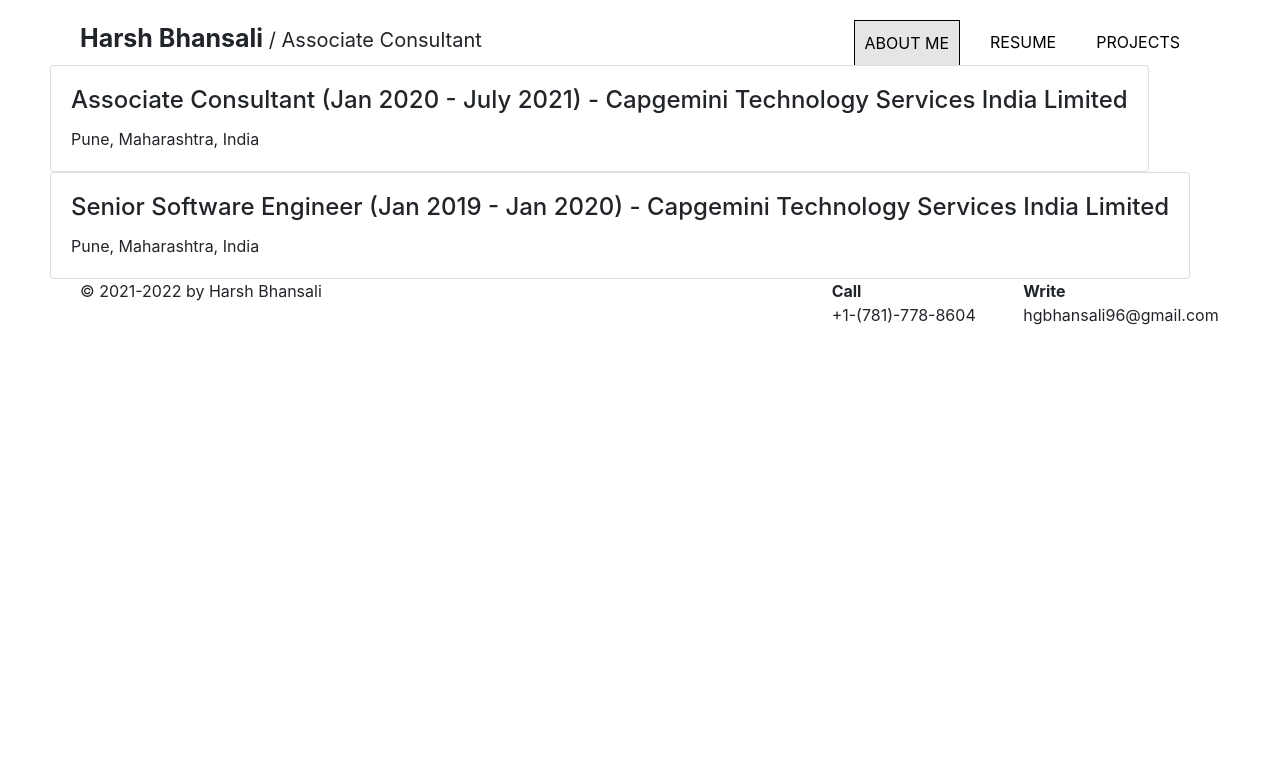
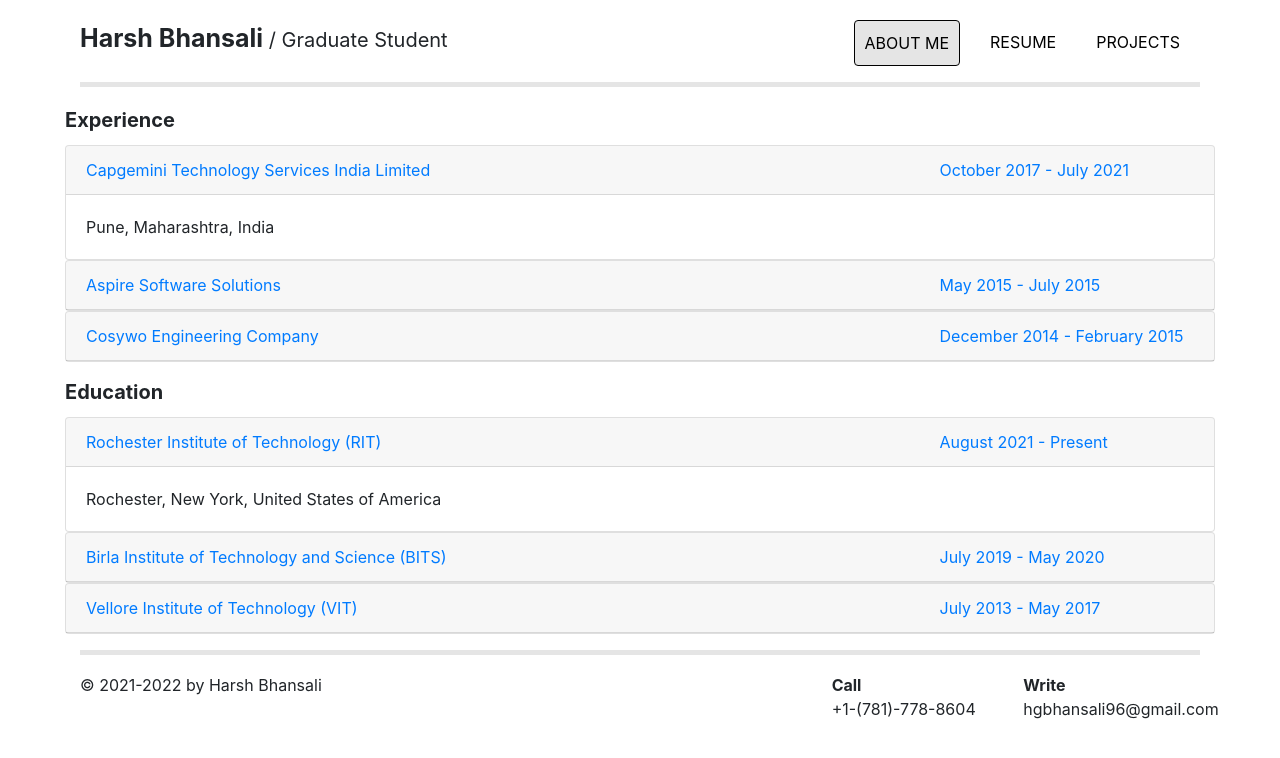
Before and after one commit to bhansaliharshg/bhansaliharshg.github.io, an Angular app: page /resume in a window 1280 px wide. Shown: the top 758 px of the page. Built offline with nearby package versions, Linux system fonts and the light colour scheme.

Commit message:
Updated resume component

```diff
--- a/src/app/footer/footer.component.html
+++ b/src/app/footer/footer.component.html
@@ -1,3 +1,4 @@
+<hr style="height: 2px; border-width: thick;">
 <div class="row">
     <div class="col-sm-3">&#169; 2021-{{currentYear}} by Harsh Bhansali</div>
     <div class="col-sm-5"></div>
--- a/src/app/header/header.component.css
+++ b/src/app/header/header.component.css
@@ -20,7 +20,6 @@
 .active {
     padding: 10px;
     background-color: rgba(0, 0, 0, 0.1);
-    border-top: 1px solid black;
-    border-right: 1px solid black;
-    border-left: 1px solid black;
+    border: 1px solid black;
+    border-radius: 0.25rem;
 }
--- a/src/app/header/header.component.html
+++ b/src/app/header/header.component.html
@@ -1,6 +1,6 @@
 <div class="row">
     <div class="col-sm-5">
-        <span class="name"><b>Harsh Bhansali</b></span><span class="title"> / Associate Consultant</span>
+        <span class="name"><b>Harsh Bhansali</b></span><span class="title"> / Graduate Student</span>
     </div>
     <div class="col-sm-7">
         <ul class="nav justify-content-end">
@@ -16,3 +16,4 @@
         </ul>
     </div>
 </div>
+<hr style="height: 2px; border-width: thick;">
--- a/src/app/resume/resume.component.css
+++ b/src/app/resume/resume.component.css
@@ -0,0 +1,6 @@
+.first {
+    margin-top: 15px;
+    font-weight: bolder;
+    font-size: 20px;
+    margin-bottom: 10px;
+}
--- a/src/app/resume/resume.component.html
+++ b/src/app/resume/resume.component.html
@@ -1,18 +1,112 @@
-<div class="row outer">
+<div class="row first">
+  Experience
+</div>
 <div class="row">
+  <div id="exp" style="width: 100%;">
+
     <div class="card">
+      <div class="card-header">
+        <a class="card-link" data-toggle="collapse" href="#expOne">
+          <div class="row">
+            <div class="col-sm-9">{{capgemini}}</div>
+            <div class="col-sm-3">October 2017 - July 2021</div>
+          </div>
+        </a>
+      </div>
+      <div id="expOne" class="collapse show" data-parent="#exp">
         <div class="card-body">
-              <h4 class="card-title">Associate Consultant (Jan 2020 - July 2021) - {{capgemini}}</h4>
-              <p class="card-text">{{pune}}</p>
+          {{pune}}
         </div>
       </div>
     </div>
+
+    <div class="card">
+      <div class="card-header">
+        <a class="collapsed card-link" data-toggle="collapse" href="#expTwo">
           <div class="row">
-      <div class="card">
+            <div class="col-sm-9">{{aspire}}</div>
+            <div class="col-sm-3">May 2015 - July 2015</div>
+          </div>
+        </a>
+      </div>
+      <div id="expTwo" class="collapse" data-parent="#exp">
         <div class="card-body">
-            <h4 class="card-title">Senior Software Engineer (Jan 2019 - Jan 2020) - {{capgemini}}</h4>
-            <p class="card-text">{{pune}}</p>
+          {{ahmedabad}}
         </div>
       </div>
     </div>
+
+    <div class="card">
+      <div class="card-header">
+        <a class="collapsed card-link" data-toggle="collapse" href="#expThree">
+          <div class="row">
+            <div class="col-sm-9">{{cosywo}}</div>
+            <div class="col-sm-3">December 2014 - February 2015</div>
           </div>
+        </a>
+      </div>
+      <div id="expThree" class="collapse" data-parent="#exp">
+        <div class="card-body">
+          {{ahmedabad}}
+        </div>
+      </div>
+    </div>
+
+  </div>
+</div>
+<div class="row first">
+  Education
+</div>
+<div class="row">
+  <div id="edu" style="width: 100%;">
+
+    <div class="card">
+      <div class="card-header">
+        <a class="card-link" data-toggle="collapse" href="#eduOne">
+          <div class="row">
+            <div class="col-sm-9">Rochester Institute of Technology (RIT)</div>
+            <div class="col-sm-3">August 2021 -  Present</div>
+          </div>
+        </a>
+      </div>
+      <div id="eduOne" class="collapse show" data-parent="#edu">
+        <div class="card-body">
+          Rochester, New York, United States of America
+        </div>
+      </div>
+    </div>
+
+    <div class="card">
+      <div class="card-header">
+        <a class="collapsed card-link" data-toggle="collapse" href="#eduTwo">
+          <div class="row">
+            <div class="col-sm-9">Birla Institute of Technology and Science (BITS)</div>
+            <div class="col-sm-3">July 2019 - May 2020</div>
+          </div>
+        </a>
+      </div>
+      <div id="eduTwo" class="collapse" data-parent="#edu">
+        <div class="card-body">
+          Pilani, Rajasthan, India
+        </div>
+      </div>
+    </div>
+
+    <div class="card">
+      <div class="card-header">
+        <a class="collapsed card-link" data-toggle="collapse" href="#eduThree">
+          <div class="row">
+            <div class="col-sm-9">Vellore Institute of Technology (VIT)</div>
+            <div class="col-sm-3">July 2013 - May 2017</div>
+          </div>
+        </a>
+      </div>
+      <div id="eduThree" class="collapse" data-parent="#edu">
+        <div class="card-body">
+          Vellore, Tamil Nadu, India
+        </div>
+      </div>
+    </div>
+
+  </div>
+</div>
```
Also changed, not shown: 3 other files (tests, documents, lock files or other folders). Lines whose indentation alone changed are shown as unchanged.
